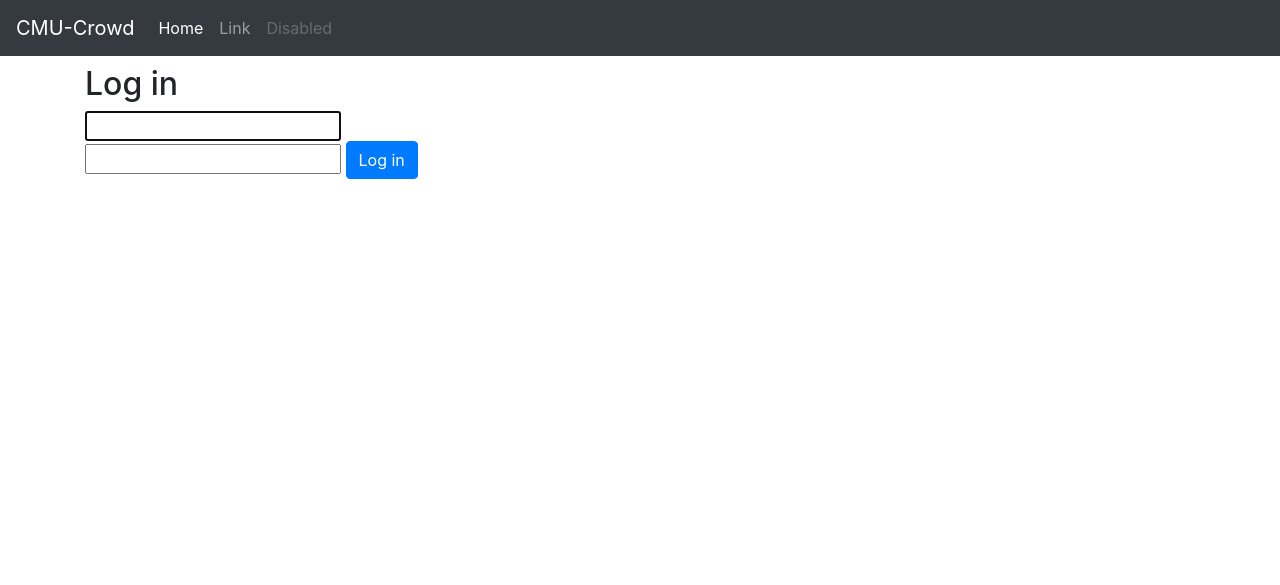
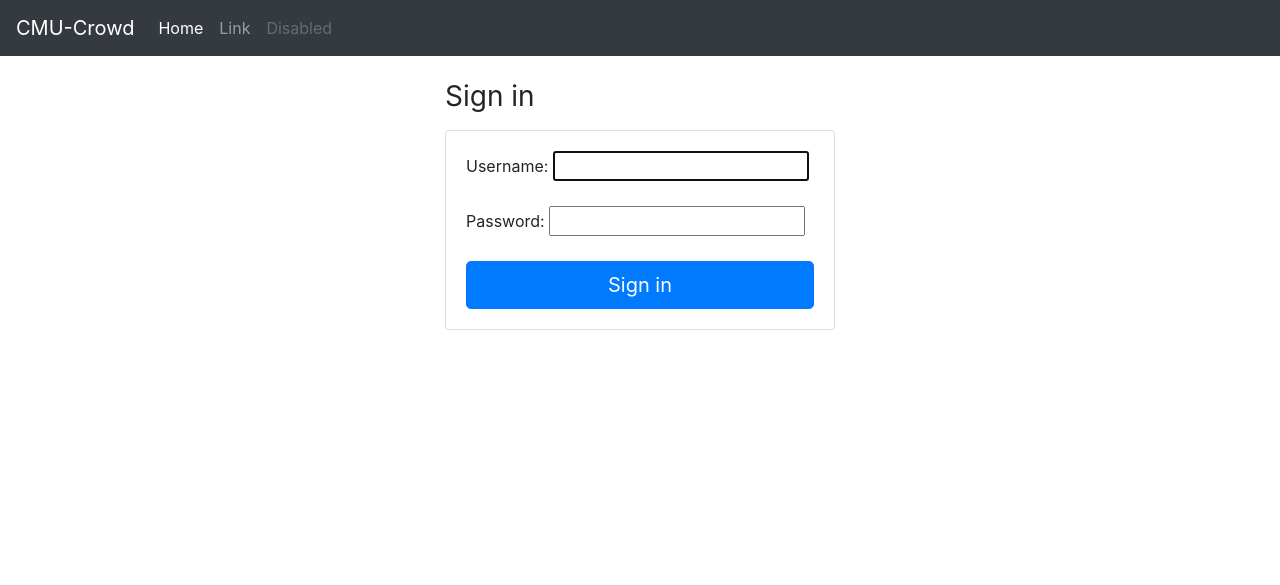
Before and after one commit to A2Zadeh/CMU-Crowd, a Django app: page /accounts/login/ in a window 1280 px wide. Shown: the top 585 px of the page. Run offline with Django 3.2, Linux system fonts and the light colour scheme; some libraries are stand-ins or nearby versions.

Commit message:
updated login page UI

```diff
--- a/CMU-Crowd/templates/base.html
+++ b/CMU-Crowd/templates/base.html
@@ -34,6 +34,7 @@ body {
 
 <body>
         <header>
+          <!-- 3 diff navbars, one for home page (when not logged in, one for worker login, one for admin login -->
       <!-- Fixed navbar -->
       <nav class="navbar navbar-expand-md navbar-dark fixed-top bg-dark">
         <a class="navbar-brand" href="#">CMU-Crowd</a>
--- a/CMU-Crowd/templates/registration/login.html
+++ b/CMU-Crowd/templates/registration/login.html
@@ -11,6 +11,7 @@
       </button>
     </div>
   {% endif %}
+  <!--
   <div class="container">
   <div class="row">
     <div class="col-lg-4 col-md-6 col-sm-8 col-12">
@@ -25,4 +26,58 @@
     </div>
   </div>
 </div>
+-->
+
+<style>
+
+
+.form-signin {
+  width: 100%;
+  max-width: 420px;
+  padding: 15px;
+  margin: 0 auto;
+}
+
+
+
+
+.fieldWrapper {
+  margin-bottom: 20px;
+  }
+  </style>
+
+
+
+<form class="form-signin" method="post">
+  {% csrf_token %}
+  <h1 class="h3 mb-3 font-weight-normal">Sign in</h1>
+   <div class="card">
+      <div class="card-body">
+        {% for field in form %}
+        <div class='fieldWrapper'>
+           {{ field.errors }}
+        {{ field.label_tag }} {{ field }}
+       </div>
+        {% endfor %}
+      <button class="btn btn-lg btn-primary btn-block" type="submit">Sign in</button>
+    </div>
+  </div>
+</form>
+<!--
+<form class="form-signin" method="post">
+         {% csrf_token %}
+        <input type="hidden" name="next" value="{{ next }}">
+      <h1 class="h3 mb-3 font-weight-normal">Sign in</h1>
+      <div class="card">
+      <div class="card-body">
+      <label for="{{form.username.id_for_label}}" class="sr-only">Username</label>
+     <input  id="id_username" class="form-control" placeholder="form.username.label" required autofocus>
+     {{form.username}}
+      <label for="inputPassword" class="sr-only">Password</label>
+      <input type="password" id="inputPassword" class="form-control" placeholder="Password" required>
+      <button class="btn btn-lg btn-primary btn-block" type="submit">Sign in</button>
+    </div>
+  </div>
+</form>
+-->
 {% endblock %}
```
Also changed, not shown: CMU-Crowd/main/templates/main/home.html (+28 -1 lines).
